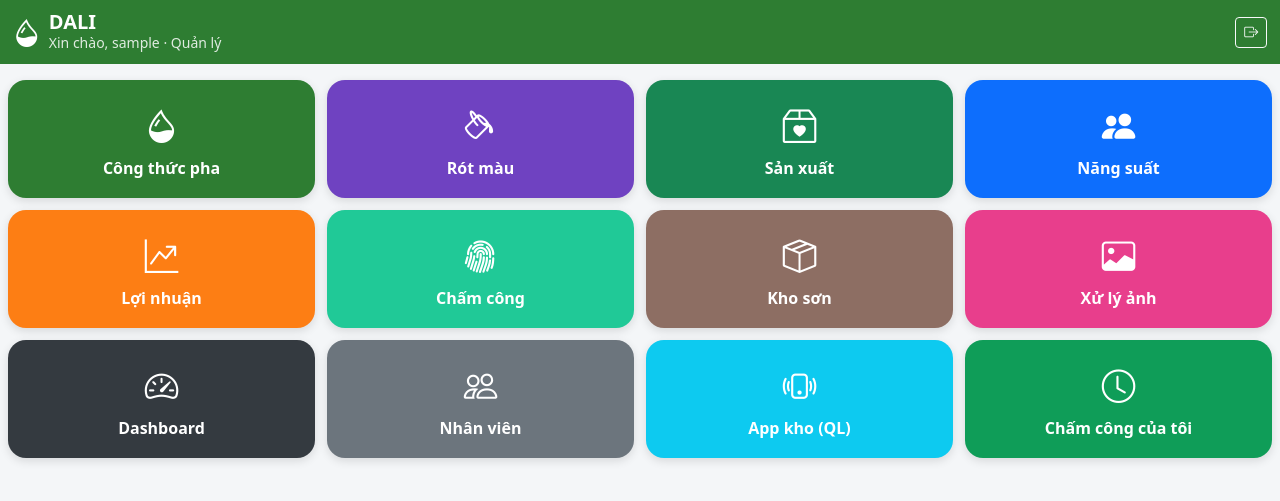
After one commit to tranhsohoadali-png/dali_pha_web, a Django app: page /home in a window 1280 px wide. The commit adds this page. Shown: the top 501 px of the page. Run offline with Django 4.2, Linux system fonts and the light colour scheme; the visitor is signed in with stand-in values (Sample User, id 1); data that the repository does not hold is empty.

Commit message:
APP thong nhat (PWA cai man hinh chinh): trang /home - luoi chuc nang theo vai tro (quan ly: pha/rot/san xuat/nang suat/loi nhuan/cham cong/kho son/xu ly anh/dashboard/nhan vien...; nhan vien: pha-rot + cham cong). Manifest rieng (/manifest-app.webmanifest, start_url /home, icon DALI), nut 'Cai app' (Android) + huong dan iOS, service worker. Them link 'Man hinh chinh (app)' o menu
Co-Authored-By: Claude Opus 4.8 <noreply@anthropic.com>

```diff
--- a/pha/urls.py
+++ b/pha/urls.py
@@ -9,6 +9,8 @@ from pha import learn_lib
 urlpatterns = [
     path('login', views.login_view, name='login'),
     path('logout', views.logout_view, name='logout'),
+    path('home', views.home, name='home_app'),
+    path('manifest-app.webmanifest', views.manifest_app, name='manifest_app'),
     path('nhan-vien', views.nhan_vien, name='nhan_vien'),
     path('kho-son', views.kho_son, name='kho_son'),
     path('dashboard', views.dashboard, name='dashboard'),
--- a/pha/views.py
+++ b/pha/views.py
@@ -605,6 +605,48 @@ def manifest(request):
         ],
     }
     return JsonResponse(data, content_type='application/manifest+json')
+
+
+def manifest_app(request):
+    """Manifest cho APP THỐNG NHẤT (cài màn hình chính, mở /home)."""
+    data = {
+        "name": "DALI Tranh số hoá", "short_name": "DALI",
+        "start_url": "/home", "scope": "/", "display": "standalone", "orientation": "portrait",
+        "background_color": "#ffffff", "theme_color": "#2E7D32",
+        "icons": [
+            {"src": "/media/icon-512.png", "sizes": "512x512", "type": "image/png", "purpose": "any"},
+            {"src": "/media/icon-192.png", "sizes": "192x192", "type": "image/png", "purpose": "any maskable"},
+            {"src": "/media/icon-512.png", "sizes": "512x512", "type": "image/png", "purpose": "any maskable"},
+        ],
+    }
+    return JsonResponse(data, content_type='application/manifest+json')
+
+
+@csrf_exempt
+@login_required(login_url='/login')
+def home(request):
+    """Màn hình APP thống nhất (lưới chức năng theo vai trò). Cài được vào màn hình chính."""
+    if request.user.is_staff:
+        tiles = [
+            {'url': '/', 'icon': 'bi-droplet-half', 'label': 'Công thức pha', 'bg': '#2E7D32'},
+            {'url': '/ma-tranh', 'icon': 'bi-paint-bucket', 'label': 'Rót màu', 'bg': '#6F42C1'},
+            {'url': '/san-xuat', 'icon': 'bi-box2-heart', 'label': 'Sản xuất', 'bg': '#198754'},
+            {'url': '/nang-suat', 'icon': 'bi-people-fill', 'label': 'Năng suất', 'bg': '#0D6EFD'},
+            {'url': '/loi-nhuan', 'icon': 'bi-graph-up-arrow', 'label': 'Lợi nhuận', 'bg': '#FD7E14'},
+            {'url': '/cham-cong-quan-ly', 'icon': 'bi-fingerprint', 'label': 'Chấm công', 'bg': '#20C997'},
+            {'url': '/kho-son', 'icon': 'bi-box-seam', 'label': 'Kho sơn', 'bg': '#8D6E63'},
+            {'url': '/xu-ly-anh', 'icon': 'bi-image', 'label': 'Xử lý ảnh', 'bg': '#E83E8C'},
+            {'url': '/dashboard', 'icon': 'bi-speedometer2', 'label': 'Dashboard', 'bg': '#343A40'},
+            {'url': '/nhan-vien', 'icon': 'bi-people', 'label': 'Nhân viên', 'bg': '#6C757D'},
+            {'url': '/quan-ly', 'icon': 'bi-phone-vibrate', 'label': 'App kho (QL)', 'bg': '#0DCAF0'},
+            {'url': '/cham-cong', 'icon': 'bi-clock', 'label': 'Chấm công của tôi', 'bg': '#0F9D58'},
+        ]
+    else:
+        tiles = [
+            {'url': '/app', 'icon': 'bi-droplet-half', 'label': 'Pha màu & Rót màu', 'bg': '#2E7D32'},
+            {'url': '/cham-cong', 'icon': 'bi-fingerprint', 'label': 'Chấm công', 'bg': '#198754'},
+        ]
+    return render(request, 'home.html', {'tiles': tiles})
 
 
 def service_worker(request):
--- a/templates/_nav.html
+++ b/templates/_nav.html
@@ -51,6 +51,7 @@
         <li class="nav-item dropdown">
           <a class="nav-link dropdown-toggle" href="#" role="button" data-bs-toggle="dropdown" aria-expanded="false"><i class="bi bi-person-circle"></i> {{ user.username }}</a>
           <ul class="dropdown-menu dropdown-menu-lg-end">
+            <li><a class="dropdown-item" href="/home"><i class="bi bi-grid-3x3-gap-fill"></i> Màn hình chính (app)</a></li>
             <li><a class="dropdown-item" href="/app"><i class="bi bi-phone"></i> App nhân viên (pha + rót)</a></li>
             <li><a class="dropdown-item" href="/cham-cong"><i class="bi bi-fingerprint"></i> Chấm công</a></li>
             <li><a class="dropdown-item" href="/quan-ly"><i class="bi bi-phone-vibrate"></i> App quản lý</a></li>
--- /dev/null
+++ b/templates/home.html
@@ -0,0 +1,72 @@
+<!DOCTYPE html>
+<html lang="vi">
+<head>
+  <meta charset="UTF-8">
+  <meta name="viewport" content="width=device-width, initial-scale=1, viewport-fit=cover">
+  <meta name="theme-color" content="#2E7D32">
+  <title>DALI</title>
+  <link rel="manifest" href="/manifest-app.webmanifest">
+  <link rel="apple-touch-icon" href="/media/icon-192.png">
+  <meta name="apple-mobile-web-app-capable" content="yes">
+  <meta name="mobile-web-app-capable" content="yes">
+  <meta name="apple-mobile-web-app-status-bar-style" content="black-translucent">
+  <meta name="apple-mobile-web-app-title" content="DALI">
+  <link href="https://cdn.jsdelivr.net/npm/bootstrap@5.3.3/dist/css/bootstrap.min.css" rel="stylesheet">
+  <link rel="stylesheet" href="https://cdn.jsdelivr.net/npm/bootstrap-icons@1.11.3/font/bootstrap-icons.min.css">
+  <style>
+    body{background:#f4f6f8;padding-bottom:30px}
+    .topbar{background:#2E7D32;color:#fff;padding:.7rem .8rem;padding-top:calc(.7rem + env(safe-area-inset-top))}
+    .grid{display:grid;grid-template-columns:repeat(2,1fr);gap:12px}
+    @media(min-width:560px){.grid{grid-template-columns:repeat(3,1fr)}}
+    @media(min-width:860px){.grid{grid-template-columns:repeat(4,1fr)}}
+    .tile{display:flex;flex-direction:column;align-items:center;justify-content:center;gap:8px;
+      text-decoration:none;color:#fff;border-radius:18px;padding:20px 10px;min-height:118px;
+      box-shadow:0 3px 10px rgba(0,0,0,.12);font-weight:700;text-align:center;transition:transform .08s}
+    .tile:active{transform:scale(.96)}
+    .tile i{font-size:2.1rem}
+    .tile span{font-size:1rem;line-height:1.15}
+  </style>
+</head>
+<body>
+<div class="topbar d-flex align-items-center gap-2">
+  <i class="bi bi-droplet-half fs-3"></i>
+  <div class="flex-grow-1">
+    <div class="fw-bold" style="font-size:1.25rem;line-height:1">DALI</div>
+    <div class="small" style="opacity:.85">Xin chào, {{ user.username }}{% if user.is_staff %} · Quản lý{% endif %}</div>
+  </div>
+  <button id="installBtn" class="btn btn-sm btn-light" style="display:none"><i class="bi bi-download"></i> Cài app</button>
+  <a href="/logout" class="btn btn-sm btn-outline-light"><i class="bi bi-box-arrow-right"></i></a>
+</div>
+
+<div id="iosTip" class="alert alert-info m-2 mb-0 small" style="display:none">
+  <i class="bi bi-phone"></i> Để cài thành app: bấm nút <b>Chia sẻ</b> <i class="bi bi-box-arrow-up"></i> ở Safari → <b>“Thêm vào MH chính”</b>.
+</div>
+
+<div class="p-2 pt-3">
+  <div class="grid">
+    {% for t in tiles %}
+    <a class="tile" href="{{ t.url }}" style="background:{{ t.bg }}">
+      <i class="bi {{ t.icon }}"></i>
+      <span>{{ t.label }}</span>
+    </a>
+    {% endfor %}
+  </div>
+</div>
+
+<script>
+  if('serviceWorker' in navigator){ navigator.serviceWorker.register('/sw.js').catch(function(){}); }
+
+  // Nút cài app (Android/Chrome)
+  var deferred=null;
+  window.addEventListener('beforeinstallprompt', function(e){ e.preventDefault(); deferred=e; document.getElementById('installBtn').style.display=''; });
+  document.getElementById('installBtn').addEventListener('click', function(){ if(deferred){ deferred.prompt(); deferred=null; this.style.display='none'; } });
+
+  // iOS Safari: không có beforeinstallprompt -> hiện hướng dẫn (nếu chưa ở chế độ app)
+  (function(){
+    var isIOS=/iphone|ipad|ipod/i.test(navigator.userAgent);
+    var standalone=window.navigator.standalone===true || window.matchMedia('(display-mode: standalone)').matches;
+    if(isIOS && !standalone){ document.getElementById('iosTip').style.display=''; }
+  })();
+</script>
+</body>
+</html>
```
